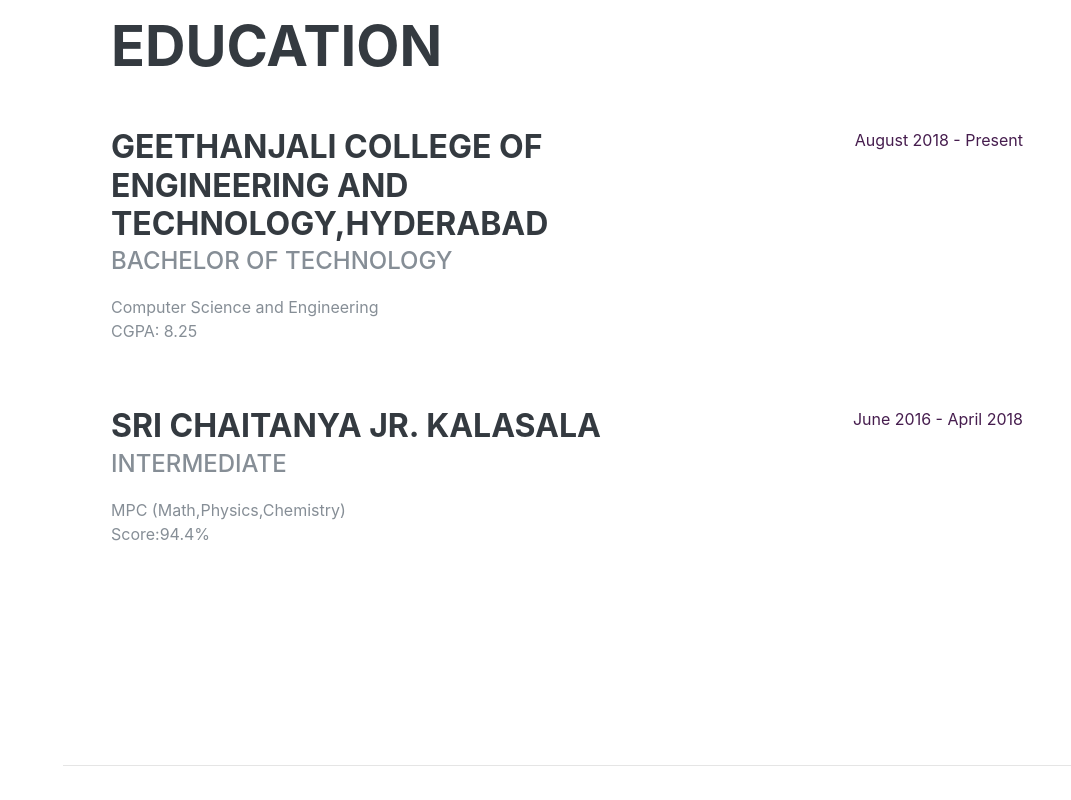
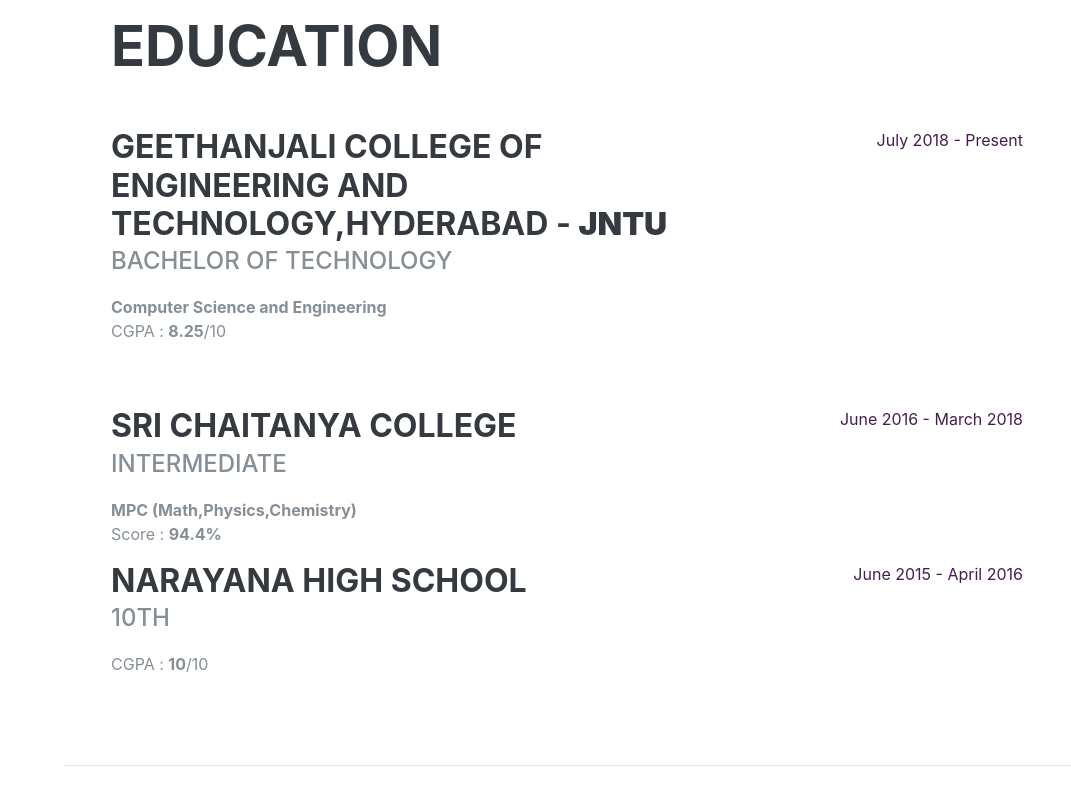
Before and after one commit to harsha-paruchuri/harsha-paruchuri.github.io, a plain HTML site: page index.html in a window 1280 px wide. Shown: the part 1380-2180 px from the top of the page, without its empty margins (209-1280 px from the left). Drawn offline with nearby package versions, Linux system fonts and the light colour scheme; animation ran at ten frames a second; a web font is replaced by a local one.

Commit message:
updated index.html

```diff
--- a/index.html
+++ b/index.html
@@ -31,7 +31,7 @@
         <a class="navbar-brand js-scroll-trigger" href="#page-top">
             <span class="d-block d-lg-none">Harsha Paruchuri</span>
             <span class="d-none d-lg-block">
-        <img class="img-fluid img-profile rounded-circle mx-auto mb-2" src="img/dp.jpg" alt="">
+        <img class="img-fluid img-profile rounded mx-auto mb-2" src="img/dp.jpg" alt="">
       </span>
         </a>
         <button class="navbar-toggler" type="button" data-toggle="collapse" data-target="#navbarSupportedContent" aria-controls="navbarSupportedContent" aria-expanded="false" aria-label="Toggle navigation">
@@ -59,6 +59,7 @@
     </nav>
 
     <div class="container-fluid p-0">
+
         <section class="resume-section p-3 p-lg-2 d-flex align-items-absolute" id="about">
             <div class="w-100">
                 <h1 class="mb-0">Harsha
@@ -91,25 +92,36 @@
 
                 <div class="resume-item d-flex flex-column flex-md-row justify-content-between mb-5">
                     <div class="resume-content">
-                        <h3 class="mb-0">Geethanjali College of Engineering and Technology,Hyderabad</h3>
+                        <h3 class="mb-0">Geethanjali College of Engineering and Technology,Hyderabad - <strong>JNTU</strong></h3>
                         <div class="subheading mb-3">Bachelor of Technology</div>
-                        <div>Computer Science and Engineering</div>
-                        <p>CGPA: 8.25</p>
+                        <div><strong>Computer Science and Engineering</strong></div>
+                        <p>CGPA : <strong>8.25</strong>/10</p>
                     </div>
                     <div class="resume-date text-md-right">
-                        <span class="text-primary">August 2018 - Present</span>
+                        <span class="text-primary">July 2018 - Present</span>
                     </div>
                 </div>
 
                 <div class="resume-item d-flex flex-column flex-md-row justify-content-between">
                     <div class="resume-content">
-                        <h3 class="mb-0">Sri Chaitanya Jr. Kalasala</h3>
+                        <h3 class="mb-0">Sri Chaitanya College</h3>
                         <div class="subheading mb-3">Intermediate</div>
-                        <div>MPC (Math,Physics,Chemistry)</div>
-                        <p>Score:94.4%</p>
+                        <div> <strong>MPC (Math,Physics,Chemistry)</strong></div>
+                        <p>Score : <strong>94.4%</strong></p>
                     </div>
                     <div class="resume-date text-md-right">
-                        <span class="text-primary">June 2016 - April 2018</span>
+                        <span class="text-primary">June 2016 - March 2018</span>
+                    </div>
+                </div>
+
+                <div class="resume-item d-flex flex-column flex-md-row justify-content-between">
+                    <div class="resume-content">
+                        <h3 class="mb-0">Narayana High School</h3>
+                        <div class="subheading mb-3">10th</div>
+                        <p>CGPA : <strong>10</strong>/10</p>
+                    </div>
+                    <div class="resume-date text-md-right">
+                        <span class="text-primary">June 2015 - April 2016</span>
                     </div>
                 </div>
 
```
